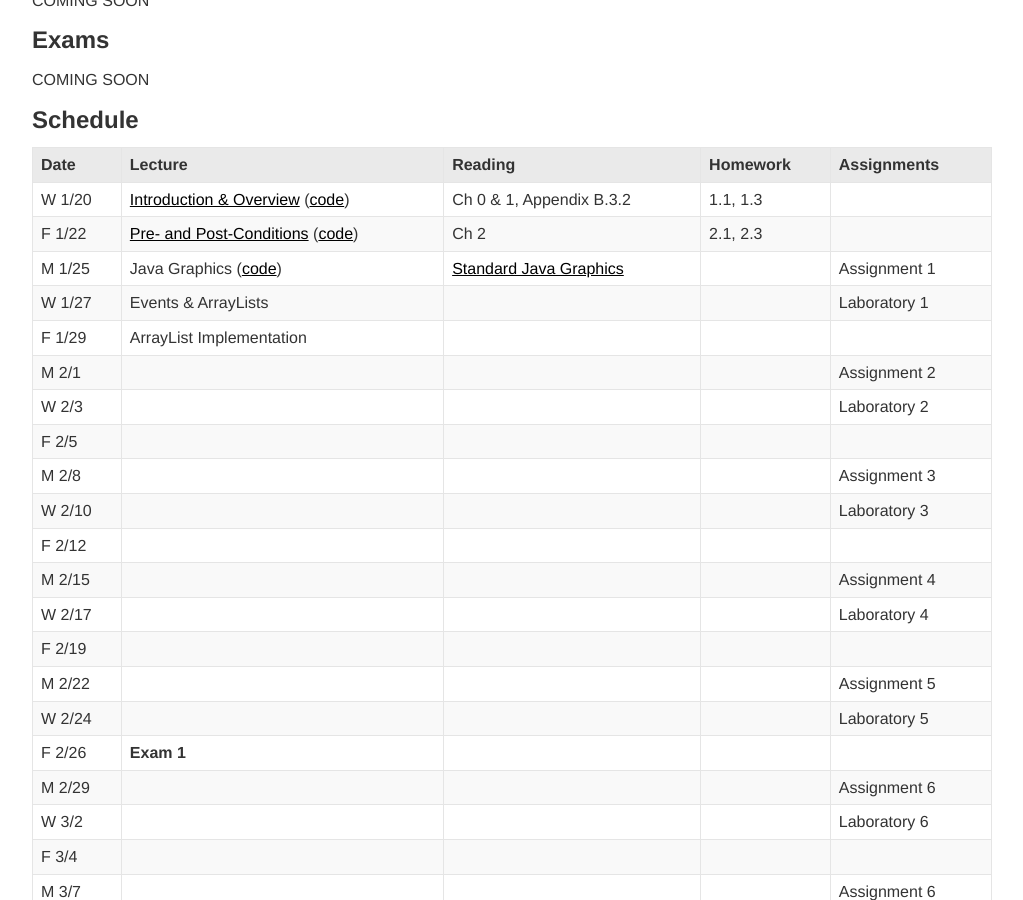
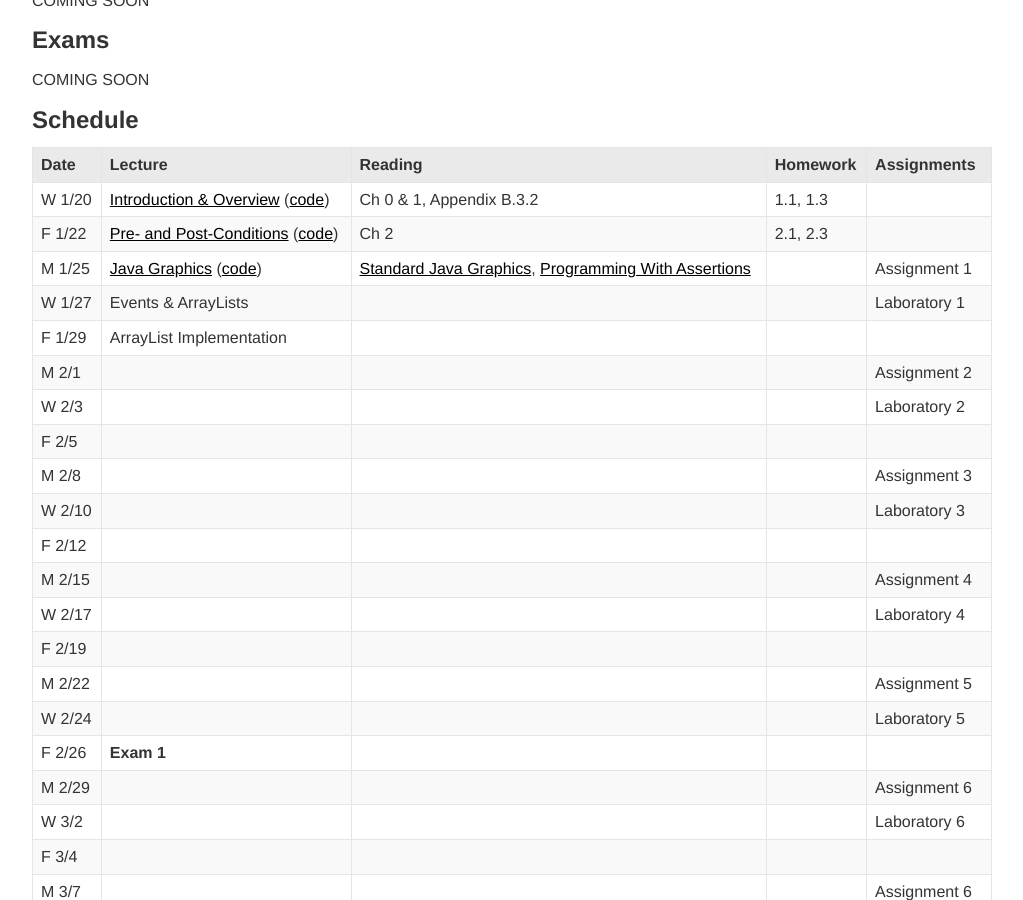
Before and after one commit to jacksonjw12/mbannister.github.io, a Jekyll site: the page built from _teaching/62-s16/index.md, in a window 1280 px wide and 900 px high, scrolled down 1588 px. Shown: the whole window, without its empty margins (128-1151 px from the left). Built offline with Jekyll 4.4.1, drawn with Linux system fonts in a browser that asks for light colours; formulas are drawn with MathJax 3.

```diff
--- a/_teaching/62-s16/index.md
+++ b/_teaching/62-s16/index.md
@@ -84,7 +84,7 @@
 ----|-------|-------|--------|-----------
 W 1/20 | [Introduction & Overview](Lecture01/Lecture01.pdf) ([code](https://github.com/mbannister/mbannister.github.io/tree/master/_teaching/62-s16/Lecture01/code)) | Ch 0 & 1, Appendix B.3.2 |	1.1, 1.3 <!-- Week 0 -->
 F 1/22 | [Pre- and Post-Conditions](Lecture02/Lecture02.pdf) ([code](https://github.com/mbannister/mbannister.github.io/tree/master/_teaching/62-s16/Lecture02/code)) | Ch 2 | 2.1, 2.3
-M 1/25 | Java Graphics ([code](https://github.com/mbannister/mbannister.github.io/tree/master/_teaching/62-s16/Lecture03/code)) |[Standard Java Graphics](http://www.cs.pomona.edu/~kim/CSC062F15/handouts/StdGraphics/StdJavaGraphics.html) | | Assignment 1 <!-- Week 1 -->
+M 1/25 | [Java Graphics](Lecture03/Lecture03.pdf) ([code](https://github.com/mbannister/mbannister.github.io/tree/master/_teaching/62-s16/Lecture03/code)) |[Standard Java Graphics](http://www.cs.pomona.edu/~kim/CSC062F15/handouts/StdGraphics/StdJavaGraphics.html), [Programming With Assertions](http://docs.oracle.com/javase/8/docs/technotes/guides/language/assert.html) | | Assignment 1 <!-- Week 1 -->
 W 1/27 | Events & ArrayLists | | | Laboratory 1
 F 1/29 | ArrayList Implementation |
 M 2/1  | | | | Assignment 2 <!-- Week 2 -->
```
Also changed, not shown: 1 other file.
